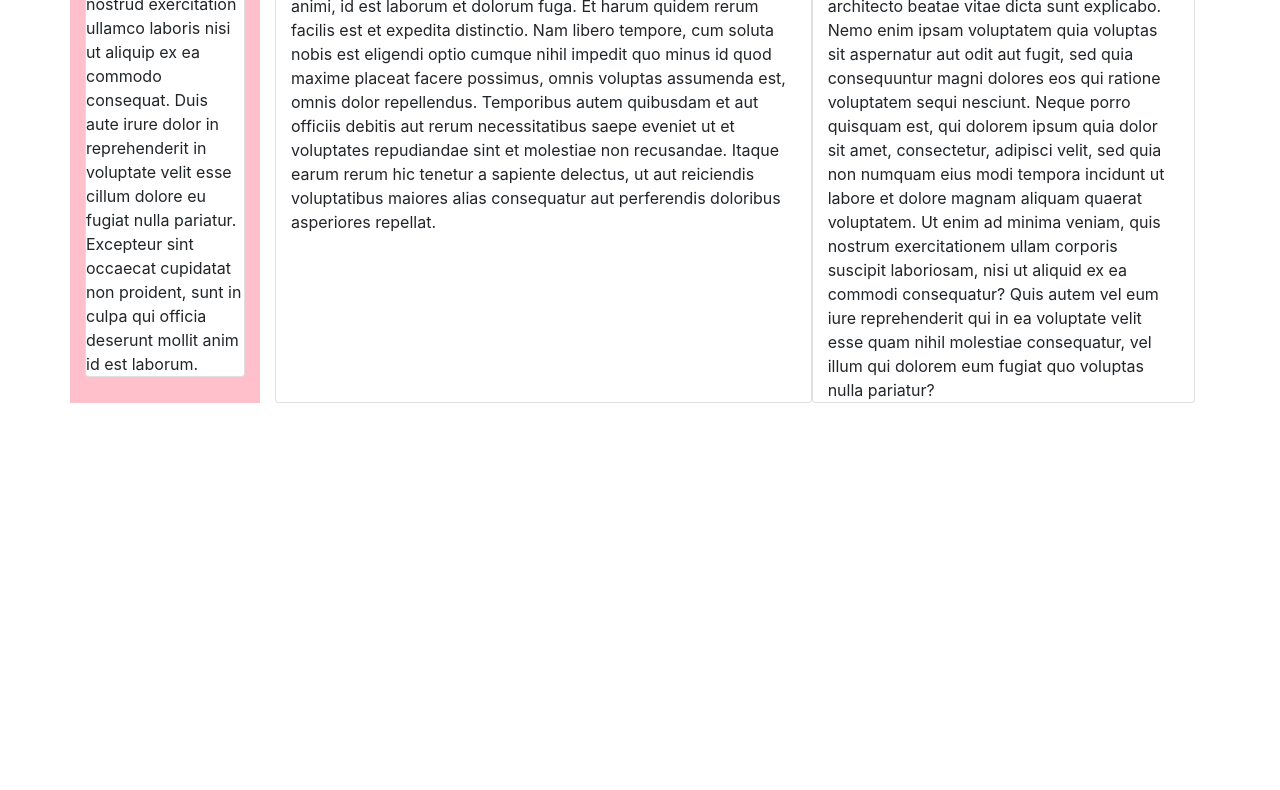
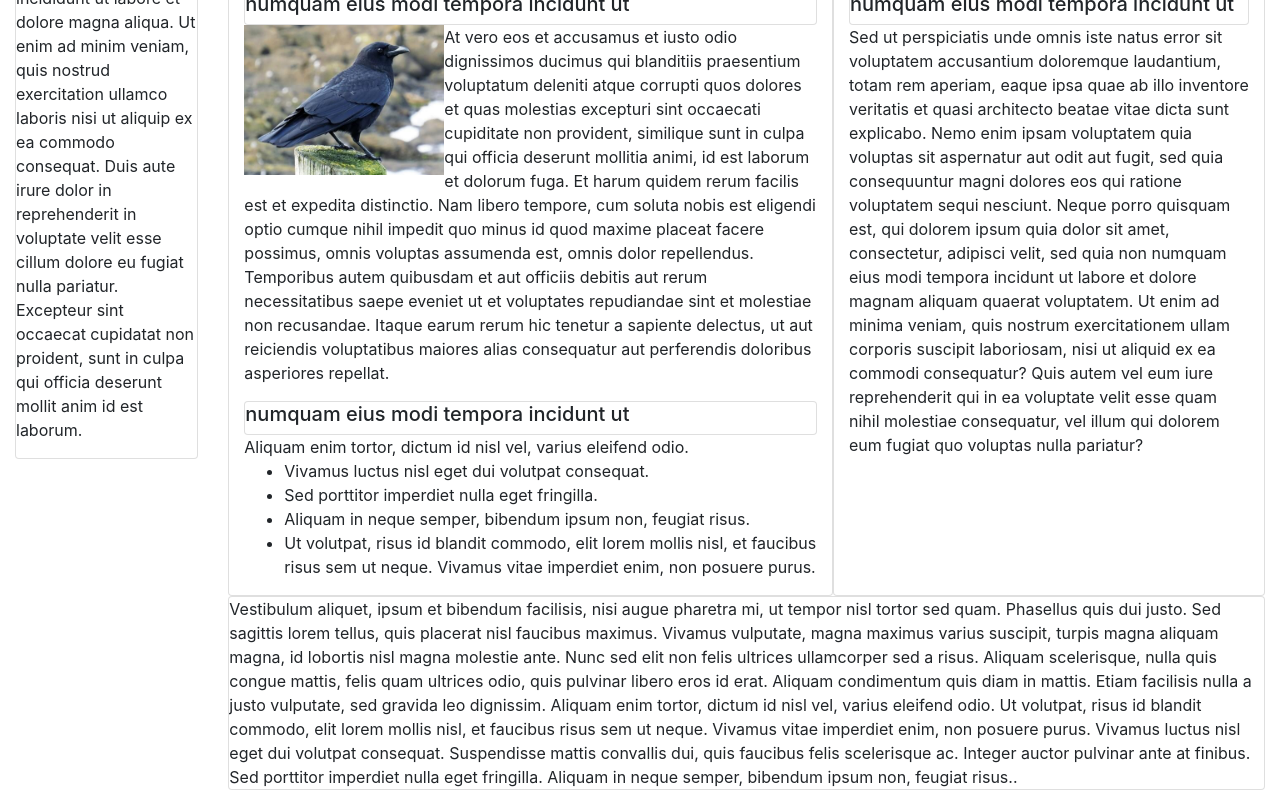
Before and after one commit to mellowmorgan/wiki-homepage, a plain HTML site: page index.html in a window 1280 px wide. Shown: the part 225-1015 px from the top of the page. Before the commit the page ends 800 px from the top, so only its background shows below. Drawn offline with Linux system fonts and the light colour scheme.

Commit message:
add text, fix max-width issue

```diff
--- /dev/null
+++ b/css/styles.css
@@ -0,0 +1,4 @@
+#pic{
+  max-width:200px;
+  float:left;
+}
--- a/index.html
+++ b/index.html
@@ -3,28 +3,69 @@
 <head>
  <title>Wikipedia</title>
  <link rel="stylesheet" href="css/bootstrap.css">
+ <link rel="stylesheet" href="css/styles.css">
 </head>
 <body>
-  <div class="container">
+  <div class="container-fluid">
     <div class="row">
-      <div class="col-2" style="background-color: pink;">
+      <div class="col-md-2">
         <div class="card">
-          Lorem ipsum dolor sit amet, consectetur adipiscing elit, sed do eiusmod tempor incididunt ut labore et dolore magna aliqua. Ut enim ad minim veniam, quis nostrud exercitation ullamco laboris nisi ut aliquip ex ea commodo consequat. Duis aute irure dolor in reprehenderit in voluptate velit esse cillum dolore eu fugiat nulla pariatur. Excepteur sint occaecat cupidatat non proident, sunt in culpa qui officia deserunt mollit anim id est laborum.
+          <img src="#" alt="Photo of wikipedia globe.">
+          <h3>Wikipedia</h3>
+          <br>
+          <p>
+          Lorem ipsum dolor sit amet, consectetur adipiscing elit, sed do eiusmod tempor incididunt ut labore et dolore magna aliqua. Ut enim ad minim veniam, quis nostrud exercitation ullamco laboris nisi ut aliquip ex ea commodo consequat. Duis aute irure dolor in reprehenderit in voluptate velit esse cillum dolore eu fugiat nulla pariatur. Excepteur sint occaecat cupidatat non proident, sunt in culpa qui officia deserunt mollit anim id est laborum.</p>
         </div>
       </div>
-      <div class="col-10">
-        <div class="container">
+      <div class="col-md-10">
+        <div class="container-fluid">
           <div class="row">
             <div class="card">
-              Et harum quidem rerum facilis est et expedita distinctio. Nam libero tempore, cum soluta nobis est eligendi optio cumque nihil impedit quo minus id quod maxime placeat facere possimus, omnis voluptas assumenda est, omnis dolor repellendus. Temporibus autem quibusdam et aut officiis debitis aut rerum necessitatibus saepe eveniet ut et voluptates repudiandae sint et molestiae non recusandae. Itaque earum rerum hic tenetur a sapiente delectus, ut aut reiciendis voluptatibus maiores alias consequatur aut perferendis doloribus asperiores repellat.</div>
+              <h4>Welcome to Wikipedia,</h4>
+              <p>three free encyclopedia.</p>
+              <p>
+
+              Et harum quidem rerum facilis est et expedita distinctio. Nam libero tempore, cum soluta nobis est eligendi optio cumque nihil impedit quo minus id quod maxime placeat facere possimus, omnis voluptas assumenda est, omnis dolor repellendus. Temporibus autem quibusdam et aut officiis debitis aut rerum necessitatibus saepe eveniet ut et voluptates repudiandae sint et molestiae non recusandae. Itaque earum rerum hic tenetur a sapiente delectus, ut aut reiciendis voluptatibus maiores alias consequatur aut perferendis doloribus asperiores repellat.</p>
+            </div>
           </div>
           <div class="row">
-            <div class="col-7 card">
-              At vero eos et accusamus et iusto odio dignissimos ducimus qui blanditiis praesentium voluptatum deleniti atque corrupti quos dolores et quas molestias excepturi sint occaecati cupiditate non provident, similique sunt in culpa qui officia deserunt mollitia animi, id est laborum et dolorum fuga. Et harum quidem rerum facilis est et expedita distinctio. Nam libero tempore, cum soluta nobis est eligendi optio cumque nihil impedit quo minus id quod maxime placeat facere possimus, omnis voluptas assumenda est, omnis dolor repellendus. Temporibus autem quibusdam et aut officiis debitis aut rerum necessitatibus saepe eveniet ut et voluptates repudiandae sint et molestiae non recusandae. Itaque earum rerum hic tenetur a sapiente delectus, ut aut reiciendis voluptatibus maiores alias consequatur aut perferendis doloribus asperiores repellat.
+            <div class="col-sm-7 card">
+              <div class="card">
+                <h5>numquam eius modi tempora incidunt ut</h5>
+              </div>
+              <p><img src="img/crow.jpg" alt="Photo of crow." id="pic">
+              At vero eos et accusamus et iusto odio dignissimos ducimus qui blanditiis praesentium voluptatum deleniti atque corrupti quos dolores et quas molestias excepturi sint occaecati cupiditate non provident, similique sunt in culpa qui officia deserunt mollitia animi, id est laborum et dolorum fuga. Et harum quidem rerum facilis est et expedita distinctio. Nam libero tempore, cum soluta nobis est eligendi optio cumque nihil impedit quo minus id quod maxime placeat facere possimus, omnis voluptas assumenda est, omnis dolor repellendus. Temporibus autem quibusdam et aut officiis debitis aut rerum necessitatibus saepe eveniet ut et voluptates repudiandae sint et molestiae non recusandae. Itaque earum rerum hic tenetur a sapiente delectus, ut aut reiciendis voluptatibus maiores alias consequatur aut perferendis doloribus asperiores repellat.</p>
+
+
+              <div class="card">
+                <h5>numquam eius modi tempora incidunt ut</h5>
+
+              </div>
+              Aliquam enim tortor, dictum id nisl vel, varius eleifend odio.
+              <ul>
+                <li>Vivamus luctus nisl eget dui volutpat consequat.</li>
+                <li>Sed porttitor imperdiet nulla eget fringilla.</li>
+                <li>Aliquam in neque semper, bibendum ipsum non, feugiat risus.</li>
+                <li>  Ut volutpat, risus id blandit commodo, elit lorem mollis nisl, et faucibus risus sem ut neque. Vivamus vitae imperdiet enim, non posuere purus.</li>
+              </ul>
+
             </div>
-            <div class="col-5 card">
+            <div class="col-sm-5 card">
+              <div class="card">
+                <h5>numquam eius modi tempora incidunt ut</h5>
+
+              </div>
               Sed ut perspiciatis unde omnis iste natus error sit voluptatem accusantium doloremque laudantium, totam rem aperiam, eaque ipsa quae ab illo inventore veritatis et quasi architecto beatae vitae dicta sunt explicabo. Nemo enim ipsam voluptatem quia voluptas sit aspernatur aut odit aut fugit, sed quia consequuntur magni dolores eos qui ratione voluptatem sequi nesciunt. Neque porro quisquam est, qui dolorem ipsum quia dolor sit amet, consectetur, adipisci velit, sed quia non numquam eius modi tempora incidunt ut labore et dolore magnam aliquam quaerat voluptatem. Ut enim ad minima veniam, quis nostrum exercitationem ullam corporis suscipit laboriosam, nisi ut aliquid ex ea commodi consequatur? Quis autem vel eum iure reprehenderit qui in ea voluptate velit esse quam nihil molestiae consequatur, vel illum qui dolorem eum fugiat quo voluptas nulla pariatur?
             </div>
+
+
+          </div>
+          <div class="row">
+            <div class="card">
+              Vestibulum aliquet, ipsum et bibendum facilisis, nisi augue pharetra mi, ut tempor nisl tortor sed quam. Phasellus quis dui justo. Sed sagittis lorem tellus, quis placerat nisl faucibus maximus. Vivamus vulputate, magna maximus varius suscipit, turpis magna aliquam magna, id lobortis nisl magna molestie ante. Nunc sed elit non felis ultrices ullamcorper sed a risus. Aliquam scelerisque, nulla quis congue mattis, felis quam ultrices odio, quis pulvinar libero eros id erat. Aliquam condimentum quis diam in mattis. Etiam facilisis nulla a justo vulputate, sed gravida leo dignissim.
+
+              Aliquam enim tortor, dictum id nisl vel, varius eleifend odio. Ut volutpat, risus id blandit commodo, elit lorem mollis nisl, et faucibus risus sem ut neque. Vivamus vitae imperdiet enim, non posuere purus. Vivamus luctus nisl eget dui volutpat consequat. Suspendisse mattis convallis dui, quis faucibus felis scelerisque ac. Integer auctor pulvinar ante at finibus. Sed porttitor imperdiet nulla eget fringilla. Aliquam in neque semper, bibendum ipsum non, feugiat risus..</div>
+          </div>
           </div>
         </div>
       </div>
```
Also changed, not shown: img/crow.jpg (added).
